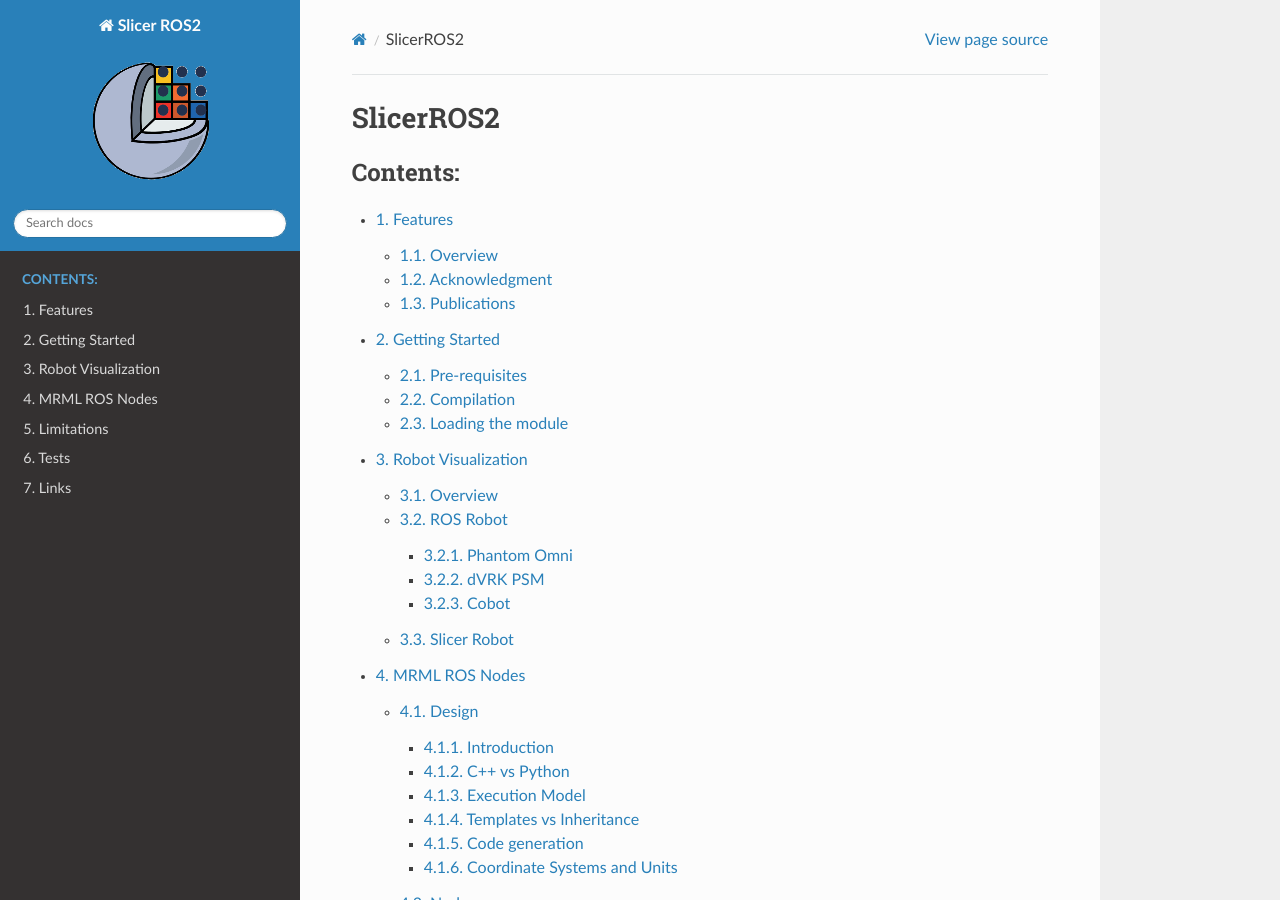
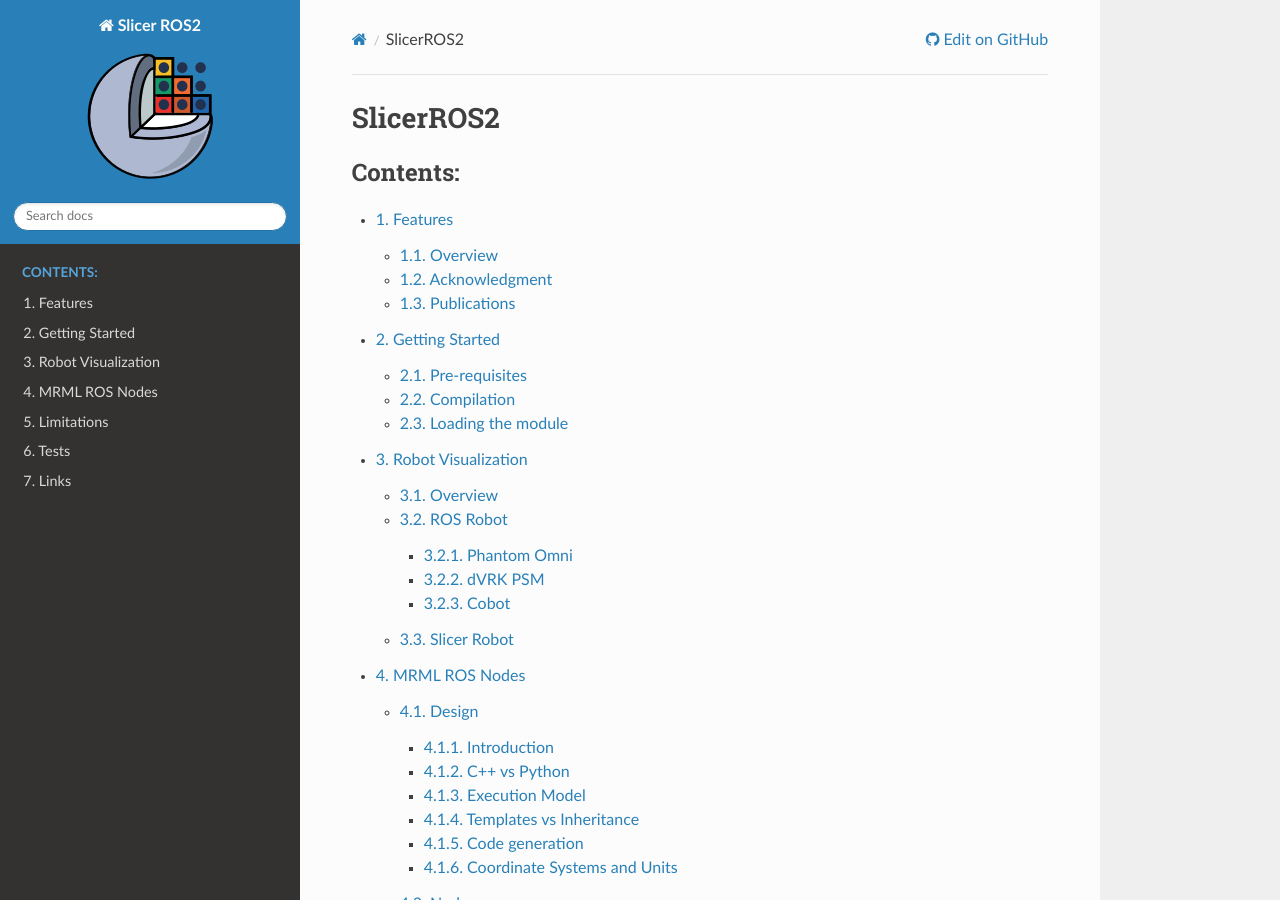
Before and after one commit to rosmed/slicer_ros2_module, a Sphinx documentation site: the page built from docs/index.rst, in a window 1280 px wide and 900 px high. Built offline with Sphinx 7.4.7 and the Read the Docs theme 3.1.0, drawn with Linux system fonts in a browser that asks for light colours; some of the changed lines change nothing that is shown.

Commit message:
Recreated logo from original svg files (not bitmaps), added edit in github link for the doc

```diff
--- a/docs/conf.py
+++ b/docs/conf.py
@@ -56,3 +56,11 @@
 html_static_path = ['_static']
 html_logo = '../Resources/Icons/SlicerROS2.png'
 html_title = project + ' ' + release
+
+# For the edit in github link
+html_context = {
+  'display_github': True,
+  'github_user': 'rosmed',
+  'github_repo': 'slicer_ros2_module',
+  'github_version': 'devel/docs/',
+}
```
Also changed, not shown: Resources/Icons/3DSlicer.svg (added), Resources/Icons/ROS.svg (added), Resources/Icons/SlicerROS2.png, Resources/Icons/SlicerROS2.svg.
